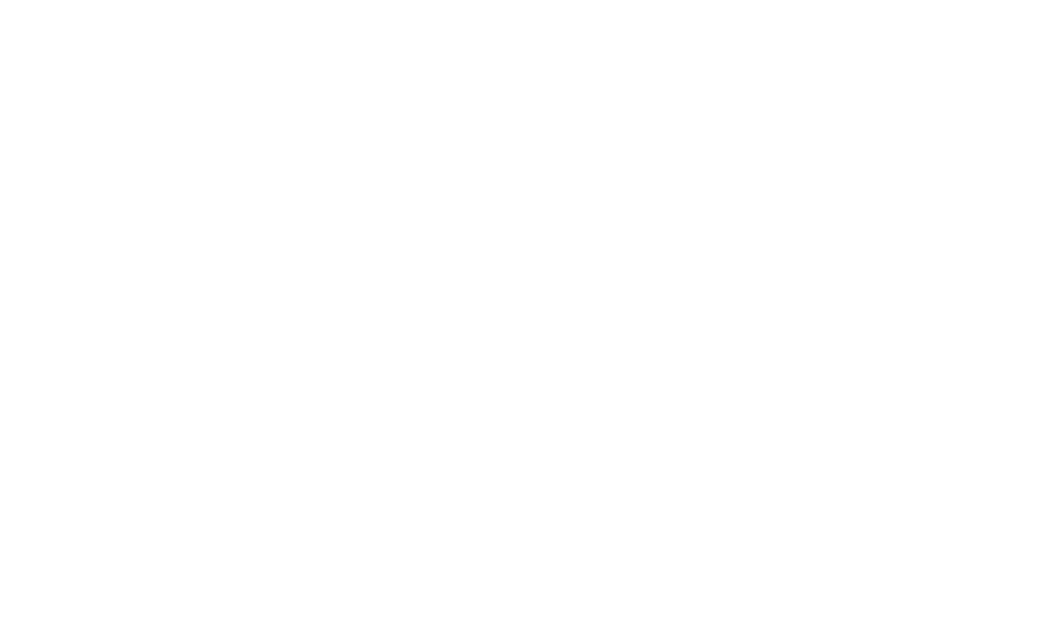
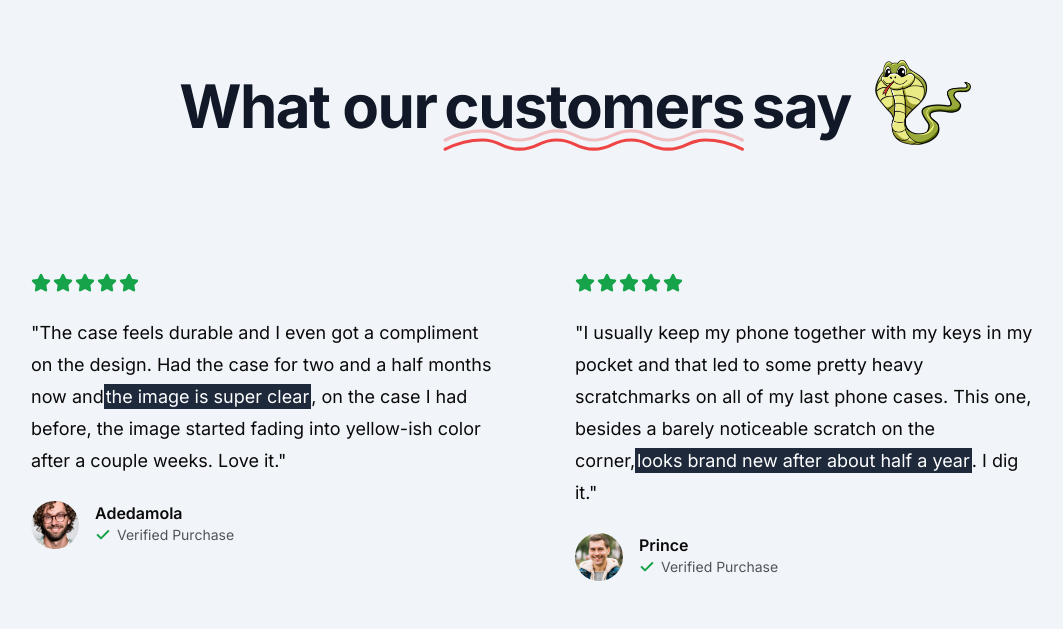
Before and after one commit to tayoolaigbe/casecobra, a Next.js app: page / in a window 1280 px wide. Shown: the part 1031-1660 px from the top of the page, without its empty margins (65-1128 px from the left). Before the commit the page ends 995 px from the top, so only its background shows below. Built offline with nearby package versions, Linux system fonts and the light colour scheme; no server answers.

Commit message:
completed the  animated landing page

```diff
--- a/src/app/page.tsx
+++ b/src/app/page.tsx
@@ -1,7 +1,8 @@
+import { Icons } from '@/components/Icons';
 import MaxWidthWrapper from '@/components/MaxWidthWrapper';
 import Phone from '@/components/Phone';
+import { Reviews } from '@/components/Reviews';
 import { Check, Star } from 'lucide-react';
-import Image from 'next/image';
 
 export default function Home() {
 	return (
@@ -14,12 +15,12 @@
 								<img src="/snake-1.png" alt="logo" className="w-full" />
 							</div>
 							<h1 className="relative w-fit tracking-tight text-balance mt-16 font-bold !leading-tight text-gray-900 text-5xl md:text-6xl lg:text-7xl">
-								Your Image on a{' '}
+								Your Image on a
 								<span className="bg-red-600 px-2 text-white">Custom</span> Phone
 								case
 							</h1>
 							<p className="mt-8 text-lg lg:pr-10 max-w-prose text-center lg:text-left text-balance md:text-wrap">
-								Capture your favourite memories with your own,{' '}
+								Capture your favourite memories with your own,
 								<span className="font-semibold">one-of-one</span> phone case.
 								caseCobra allows you to protect your own memories not just your
 								phone case.
@@ -100,6 +101,101 @@
 					</div>
 				</MaxWidthWrapper>
 			</section>
+
+			{/* value proposition section */}
+			<section className="bg-slate-100 grainy-dark py-24">
+				<MaxWidthWrapper className="flex flex-col items-center gap-16 sm:gap-32">
+					<div className="flex flex-col lg:flex-row items-center gap-4 sm:gap-6">
+						<h2 className="order-1 mt-2 tracking-tight text-center text-balance !leading-tight font-bold text-5xl md:text-6xl text-gray-900">
+							What our
+							<span className="relative px-2">
+								customers
+								<Icons.underline className="hidden sm:block pointer-events-none absolute inset-x-0 -bottom-6 text-red-500" />
+							</span>
+							say
+						</h2>
+						<img src="/snake-2.png" className="w-24 order-0 lg:order-2" />
+					</div>
+
+					<div className="mx-auto grid max-w-2xl grid-cols-1 px-4 lg:mx-0 lg:max-w-none lg:grid-cols-2 gap-y-16">
+						<div className="flex flex-auto flex-col gap-4 lg:pr-8 xl:pr-20">
+							<div className="flex gap-0.5 mb-2">
+								<Star className="h-5 w-5 text-green-600 fill-green-600" />
+								<Star className="h-5 w-5 text-green-600 fill-green-600" />
+								<Star className="h-5 w-5 text-green-600 fill-green-600" />
+								<Star className="h-5 w-5 text-green-600 fill-green-600" />
+								<Star className="h-5 w-5 text-green-600 fill-green-600" />
+							</div>
+							<div className="text-lg leading-8">
+								<p>
+									"The case feels durable and I even got a compliment on the
+									design. Had the case for two and a half months now and
+									<span className="p-0.5 bg-slate-800 text-white">
+										the image is super clear
+									</span>
+									, on the case I had before, the image started fading into
+									yellow-ish color after a couple weeks. Love it."
+								</p>
+							</div>
+							<div className="flex gap-4 mt-2">
+								<img
+									className="rounded-full h-12 w-12 object-cover"
+									src="/users/user-1.png"
+									alt="user"
+								/>
+								<div className="flex flex-col">
+									<p className="font-semibold">Adedamola</p>
+									<div className="flex gap-1.5 items-center text-zinc-600">
+										<Check className="h-4 w-4 stroke-[3px] text-green-600" />
+										<p className="text-sm">Verified Purchase</p>
+									</div>
+								</div>
+							</div>
+						</div>
+
+						{/* second user review */}
+						<div className="flex flex-auto flex-col gap-4 lg:pr-8 xl:pr-20">
+							<div className="flex gap-0.5 mb-2">
+								<Star className="h-5 w-5 text-green-600 fill-green-600" />
+								<Star className="h-5 w-5 text-green-600 fill-green-600" />
+								<Star className="h-5 w-5 text-green-600 fill-green-600" />
+								<Star className="h-5 w-5 text-green-600 fill-green-600" />
+								<Star className="h-5 w-5 text-green-600 fill-green-600" />
+							</div>
+							<div className="text-lg leading-8">
+								<p>
+									"I usually keep my phone together with my keys in my pocket
+									and that led to some pretty heavy scratchmarks on all of my
+									last phone cases. This one, besides a barely noticeable
+									scratch on the corner,
+									<span className="p-0.5 bg-slate-800 text-white">
+										looks brand new after about half a year
+									</span>
+									. I dig it."
+								</p>
+							</div>
+							<div className="flex gap-4 mt-2">
+								<img
+									className="rounded-full h-12 w-12 object-cover"
+									src="/users/user-4.jpg"
+									alt="user"
+								/>
+								<div className="flex flex-col">
+									<p className="font-semibold">Prince</p>
+									<div className="flex gap-1.5 items-center text-zinc-600">
+										<Check className="h-4 w-4 stroke-[3px] text-green-600" />
+										<p className="text-sm">Verified Purchase</p>
+									</div>
+								</div>
+							</div>
+						</div>
+					</div>
+				</MaxWidthWrapper>
+
+				<div className="pt-16">
+					<Reviews />
+				</div>
+			</section>
 		</div>
 	);
 }
--- /dev/null
+++ b/src/components/Icons.tsx
@@ -0,0 +1,22 @@
+import { LucideProps } from 'lucide-react';
+
+export const Icons = {
+	underline: (props: LucideProps) => (
+		<svg {...props} viewBox="0 0 687 155">
+			<g
+				stroke="currentColor"
+				strokeWidth="7"
+				fill="none"
+				fillRule="evenodd"
+				strokeLinecap="round"
+				strokeLinejoin="round"
+			>
+				<path
+					d="M20 98c27-13.3333333 54-20 81-20 40.5 0 40.5 20 81 20s40.626917-20 81-20 40.123083 20 80.5 20 40.5-20 81-20 40.5 20 81 20 40.626917-20 81-20c26.915389 0 53.748722 6.6666667 80.5 20"
+					opacity=".3"
+				></path>
+				<path d="M20 118c27-13.3333333 54-20 81-20 40.5 0 40.5 20 81 20s40.626917-20 81-20 40.123083 20 80.5 20 40.5-20 81-20 40.5 20 81 20 40.626917-20 81-20c26.915389 0 53.748722 6.6666667 80.5 20"></path>
+			</g>
+		</svg>
+	),
+};
--- a/src/components/Navbar.tsx
+++ b/src/components/Navbar.tsx
@@ -8,7 +8,6 @@
 	const { getUser } = getKindeServerSession();
 	const user = await getUser();
 	const isAdmin = user?.email === process.env.ADMIN_EMAIL;
-	console.log(isAdmin);
 
 	return (
 		<nav className="sticky z-[100] h-14 inset-x-0 top-0 w-full border-b border-gray-200 bg-white/75 backdrop-blur-lg transition-all">
```
